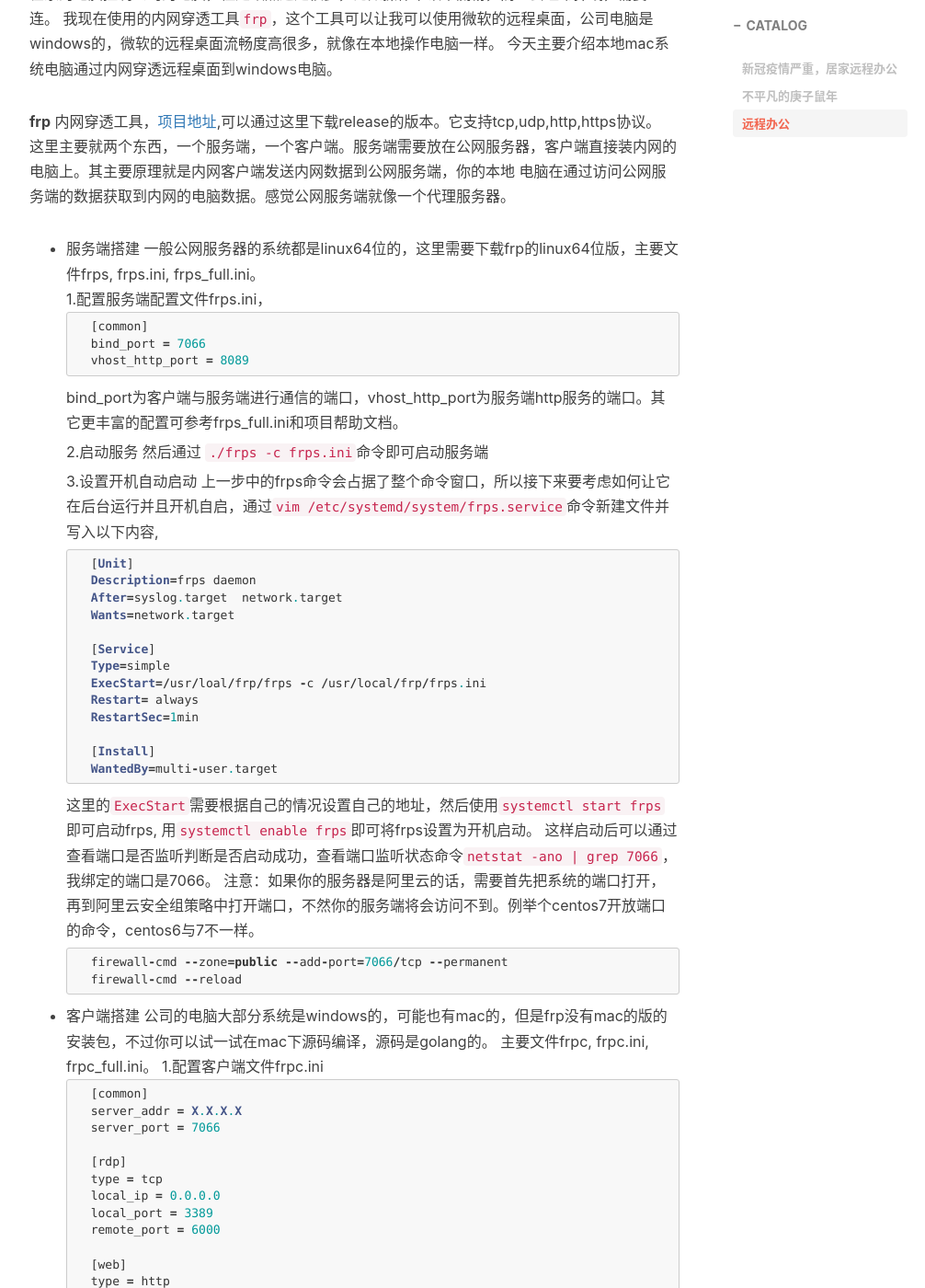
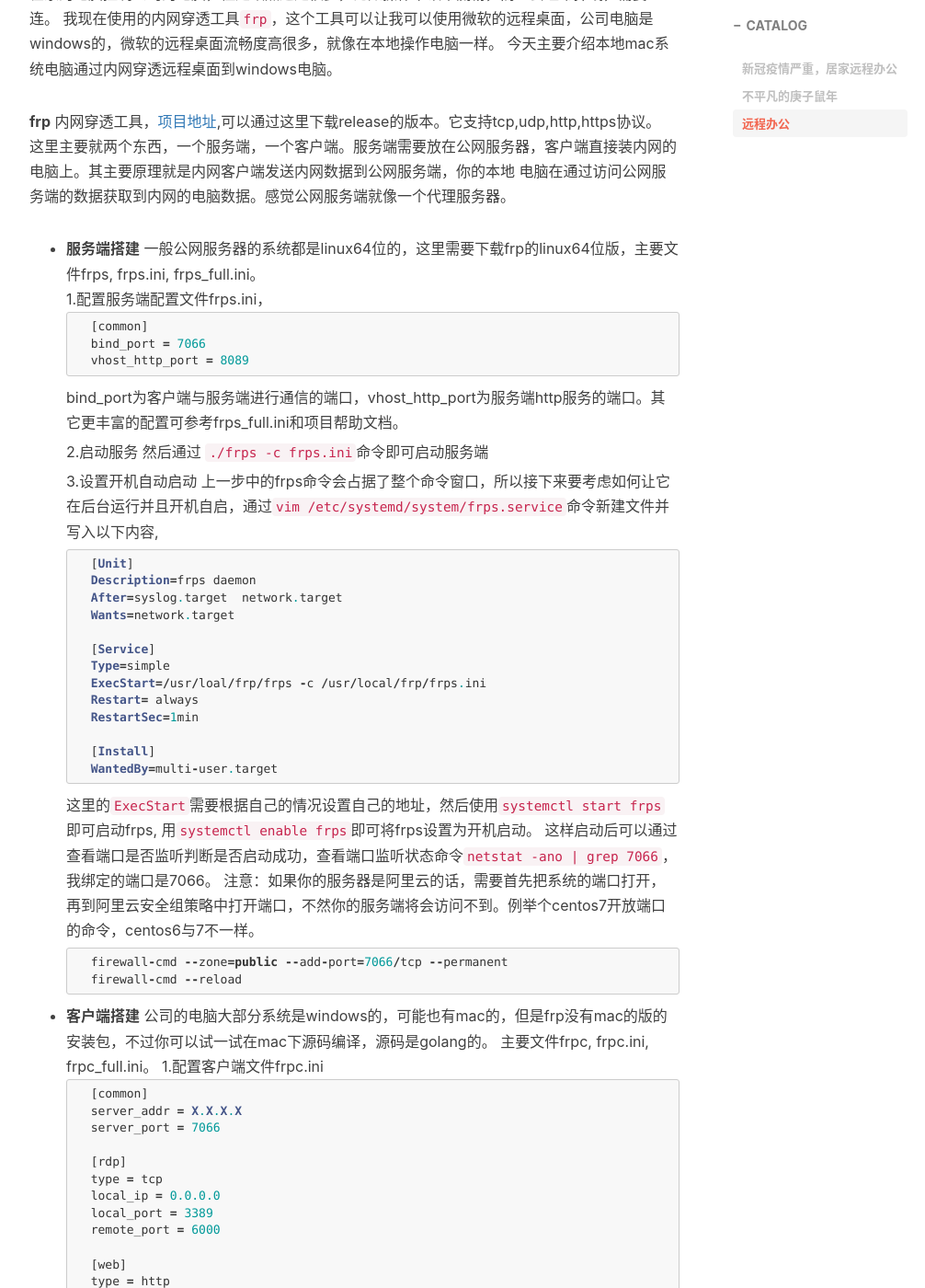
Before and after one commit to HughNian/HughNian.github.io, a Jekyll site: the page built from _posts/2020-02-13-远程办公.md, in a window 1280 px wide and 1400 px high, scrolled down 1073 px. Shown: the whole window at 92% size, without its empty margins (233-1239 px from the left). Built offline with Jekyll 4.4.1, drawn with Linux system fonts in a browser that asks for light colours; nearby versions of some CDN libraries; comment, search, counter and statistics services are not loaded; some of the changed text lies outside the part shown.

Commit message:
new article

````diff
--- a/_posts/2020-02-13-远程办公.md
+++ b/_posts/2020-02-13-远程办公.md
@@ -32,7 +32,7 @@
 这里主要就两个东西，一个服务端，一个客户端。服务端需要放在公网服务器，客户端直接装内网的电脑上。其主要原理就是内网客户端发送内网数据到公网服务端，你的本地
 电脑在通过访问公网服务端的数据获取到内网的电脑数据。感觉公网服务端就像一个代理服务器。
 
-- 服务端搭建
+- **服务端搭建**
   一般公网服务器的系统都是linux64位的，这里需要下载frp的linux64位版，主要文件frps, frps.ini, frps_full.ini。
   1.配置服务端配置文件frps.ini，
   ```php
@@ -73,7 +73,7 @@
 
 
 
-- 客户端搭建
+- **客户端搭建**
   公司的电脑大部分系统是windows的，可能也有mac的，但是frp没有mac的版的安装包，不过你可以试一试在mac下源码编译，源码是golang的。
   主要文件frpc, frpc.ini, frpc_full.ini。
   1.配置客户端文件frpc.ini
@@ -129,7 +129,7 @@
 
 
 
-- Mac系统远程桌面到Windows系统
+- **Mac系统远程桌面到Windows系统**
   1 Mac需要下载远程登录控制软件
   推荐微软的Microsoft Remote Desktop For Mac，[下载连接](https://microsoft-remote-desktop-connection.en.softonic.com/mac){:target="_blank"}
 
````
